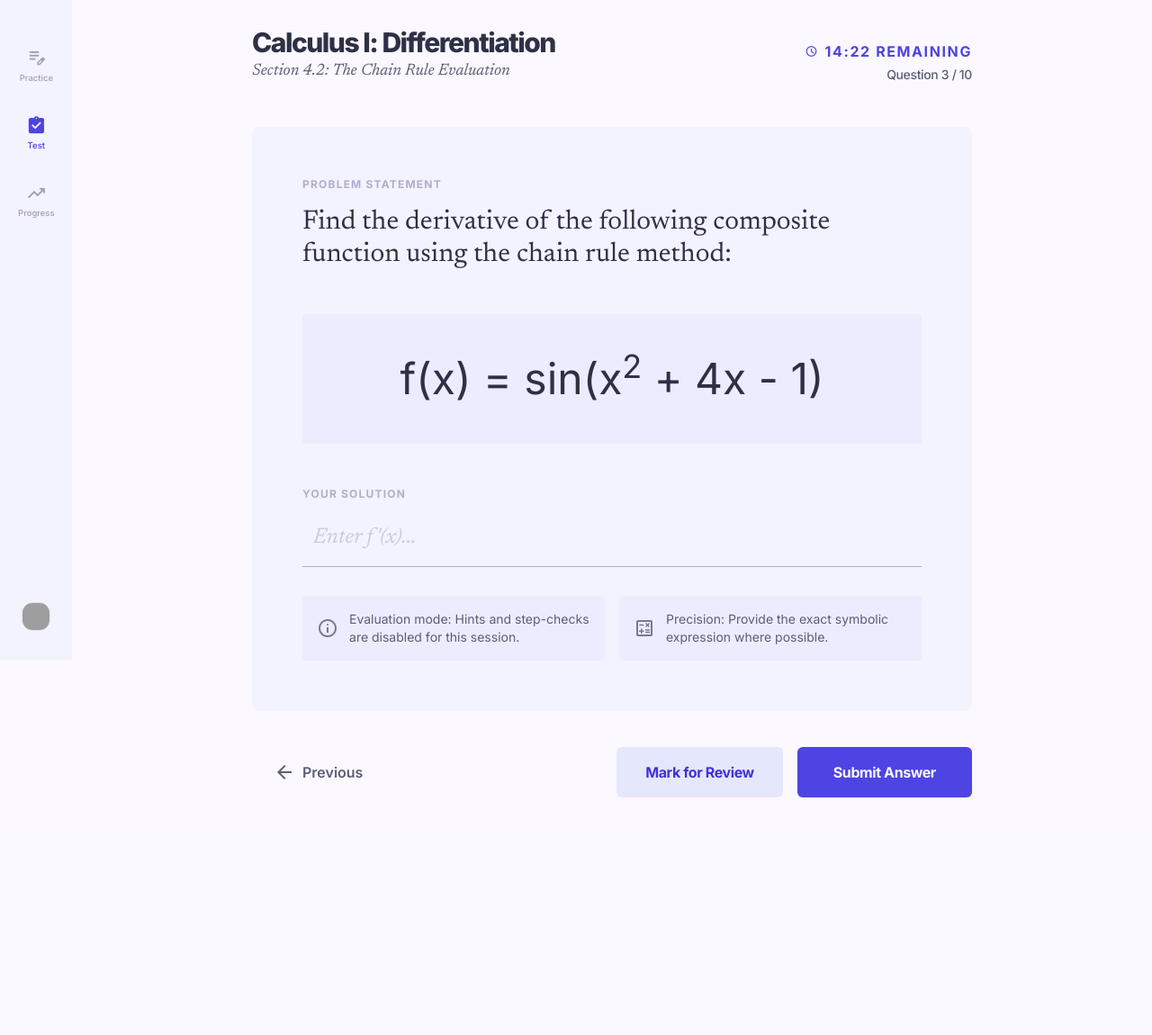
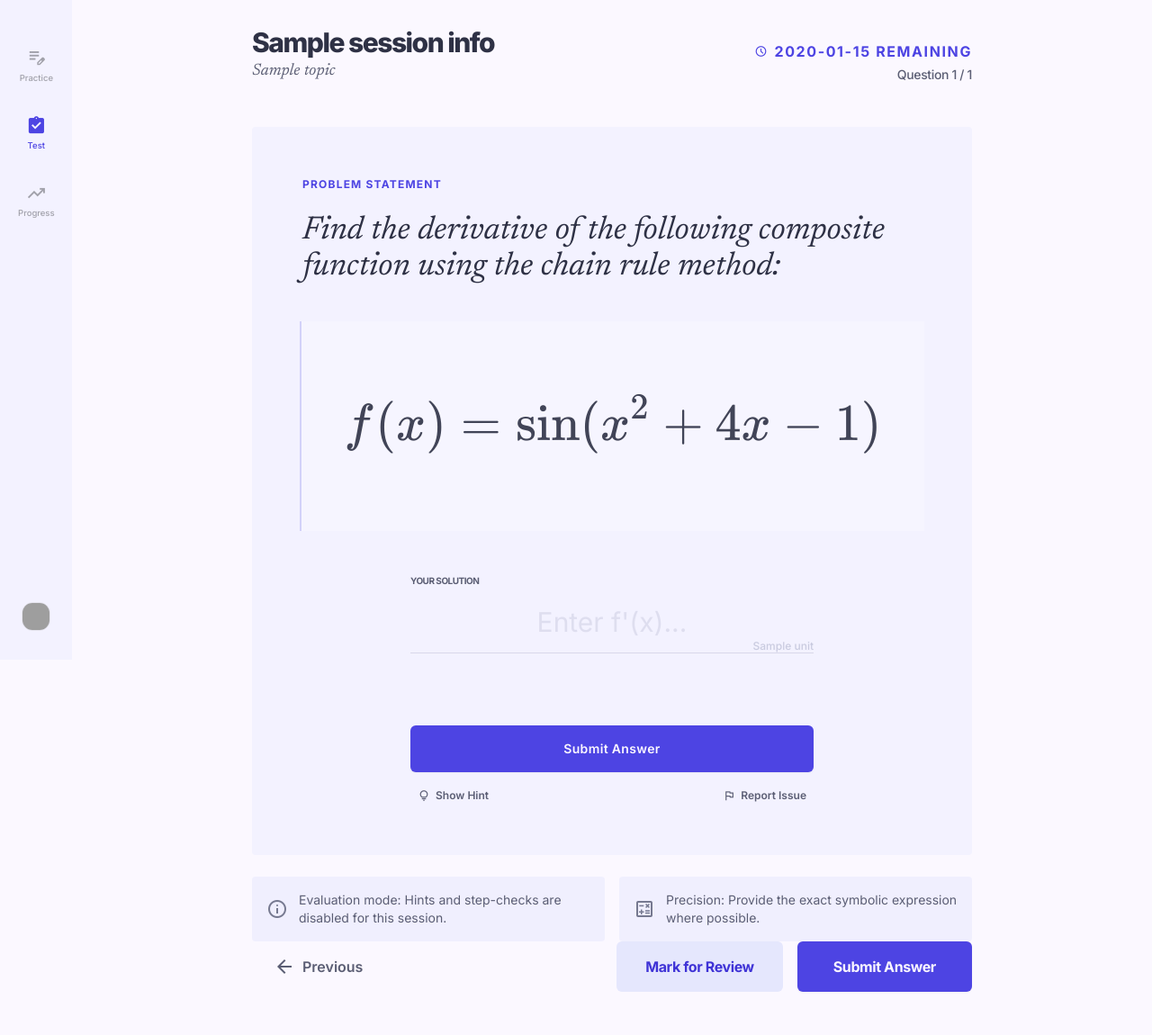
Before and after one commit to tokinohana/flashcard-learning-tool, a Flask app: template templates/pages/exam.html in a window 1280 px wide. Shown: the part 67-1217 px from the top of the page at 90% size. Before the commit the page ends 953 px from the top, so only its background shows below. Run offline with Flask 3, Linux system fonts and the light colour scheme; the template is opened without the code that fills it: most values are stand-ins (such as "Sample title", 1, 10 or a date in 2020); some libraries are stand-ins or nearby versions; grey boxes are pictures that could not be loaded.

Commit message:
add(pages): dynamic rendering & latex implementation

```diff
--- a/app.py
+++ b/app.py
@@ -21,16 +21,72 @@ def save_json(filepath, data):
 
 @app.route('/')
 def dashboard():
-    return render_template('pages/dashboard.html', active_page='dashboard', page_title='Mathematics')
+    stats = [
+        {"label": "Accuracy", "value": "92", "unit": "%"},
+        {"label": "Solved", "value": "1,240", "unit": ""},
+        {"label": "Streak", "value": "5", "unit": "Days"}
+    ]
+    mastery = [
+        {
+            "title": "Algebraic Foundations",
+            "percentage": 85,
+            "description": "Excelling in Quadratic Equations and Polynomial Identities."
+        },
+        {
+            "title": "Calculus & Limits",
+            "percentage": 60,
+            "description": "Focus recommended on Integration by Parts."
+        }
+    ]
+    focus_areas = [
+        {
+            "label": "Critical Deficit",
+            "title": "Implicit Differentiation",
+            "description": "Requires practice on chain rule applications within non-linear functions."
+        },
+        {
+            "label": "Technical Error Path",
+            "title": "Logarithmic Transformation",
+            "description": "Frequent sign errors observed in base-10 conversion steps."
+        }
+    ]
+    return render_template('pages/dashboard.html',
+                           active_page='dashboard',
+                           page_title='Progress & Mastery',
+                           stats=stats,
+                           mastery=mastery,
+                           focus_areas=focus_areas)
 
 @app.route('/practice')
 def practice():
     flashcards = load_json(FLASHCARDS_FILE)
-    return render_template('pages/practice.html', flashcards=flashcards, active_page='practice', page_title='Practice Mode')
+    session_info = {
+        "subject": "Calculus II",
+        "step": 4,
+        "total_steps": 12,
+        "timer": "14:02"
+    }
+    return render_template('pages/practice.html',
+                           flashcards=flashcards,
+                           active_page='practice',
+                           page_title='Practice Mode',
+                           session_info=session_info,
+                           progress_percent=33)
 
 @app.route('/exam')
 def exam():
-    return render_template('pages/exam.html', active_page='exam', page_title='Test Mode')
+    session_info = {
+        "subject": "Calculus I: Differentiation",
+        "topic": "Section 4.2: The Chain Rule Evaluation",
+        "question_num": 3,
+        "total_questions": 10,
+        "timer": "14:22"
+    }
+    return render_template('pages/exam.html',
+                           active_page='exam',
+                           page_title='Test Mode',
+                           session_info=session_info,
+                           progress_percent=30)
 
 @app.route('/feedback')
 def feedback():
--- /dev/null
+++ b/requirements.txt
@@ -0,0 +1,2 @@
+flask
+python-dotenv
--- a/templates/base.html
+++ b/templates/base.html
@@ -7,6 +7,17 @@
     <script src="https://cdn.tailwindcss.com?plugins=forms,container-queries"></script>
     <link href="https://fonts.googleapis.com/css2?family=Inter:wght@400;500;600;700;800&amp;family=Newsreader:ital,opsz,wght@0,6..72,400;0,6..72,500;0,6..72,600;1,6..72,400&amp;display=swap" rel="stylesheet"/>
     <link href="https://fonts.googleapis.com/css2?family=Material+Symbols+Outlined:wght,FILL@100..700,0..1&amp;display=swap" rel="stylesheet"/>
+    <link rel="stylesheet" href="https://cdn.jsdelivr.net/npm/katex@0.16.11/dist/katex.min.css">
+    <script defer src="https://cdn.jsdelivr.net/npm/katex@0.16.11/dist/katex.min.js"></script>
+    <script defer src="https://cdn.jsdelivr.net/npm/katex@0.16.11/dist/contrib/auto-render.min.js" onload="renderMathInElement(document.body, {
+        delimiters: [
+            {left: '$$', right: '$$', display: true},
+            {left: '$', right: '$', display: false},
+            {left: '\\(', right: '\\)', display: false},
+            {left: '\\[', right: '\\]', display: true}
+        ],
+        throwOnError: false
+    });"></script>
     <script id="tailwind-config">
         tailwind.config = {
             darkMode: "class",
--- /dev/null
+++ b/templates/components/focus_area.html
@@ -0,0 +1,5 @@
+<div>
+    <h5 class="ui-font text-xs font-bold uppercase text-primary tracking-widest mb-3">{{ label }}</h5>
+    <p class="text-lg leading-relaxed text-on-surface">{{ title }}</p>
+    <p class="text-sm text-on-surface-variant ui-font mt-2 italic">{{ description }}</p>
+</div>
--- /dev/null
+++ b/templates/components/problem_card.html
@@ -0,0 +1,40 @@
+<section class="bg-surface-container-low p-10 md:p-14 rounded-lg">
+    <div class="mb-12">
+        <h2 class="text-xs font-bold text-primary mb-6 uppercase tracking-widest font-headline">{{ type_label|default('Problem Statement') }}</h2>
+        <div class="math-text text-3xl md:text-4xl leading-relaxed text-on-surface italic">
+            {{ question }}
+        </div>
+        {% if latex %}
+        <div class="mt-10 flex justify-center">
+            <div class="math-text text-5xl font-light text-on-surface/90 py-8 px-12 border-l-2 border-primary/20 bg-surface/40">
+                {{ latex|safe }}
+            </div>
+        </div>
+        {% endif %}
+    </div>
+
+    <!-- Interaction Zone -->
+    <div class="max-w-md mx-auto space-y-8">
+        <div class="relative group">
+            <label class="block text-[10px] font-bold text-on-surface-variant uppercase tracking-tighter mb-1 font-headline" for="{{ input_id|default('math-answer') }}">{{ input_label|default('Answer') }}</label>
+            <input class="w-full bg-transparent border-0 border-b border-outline-variant/40 py-4 text-3xl font-headline font-light focus:ring-0 focus:border-primary transition-all placeholder:text-outline-variant/30 text-center" id="{{ input_id|default('math-answer') }}" placeholder="{{ placeholder|default('0.00') }}" type="text"/>
+            <div id="{{ preview_id|default('math-preview') }}" class="mt-4 text-center text-xl text-primary font-medium min-h-[2rem]"></div>
+            {% if unit %}<div class="absolute right-0 bottom-12 text-xs font-medium text-outline-variant/60 font-headline">{{ unit }}</div>{% endif %}
+        </div>
+        <div class="flex flex-col gap-4">
+            <button id="{{ submit_id|default('submit-btn') }}" class="w-full bg-primary hover:bg-primary-dim text-on-primary py-4 px-6 rounded-md font-headline font-semibold text-sm tracking-wide transition-all shadow-sm active:scale-[0.98]">
+                {{ submit_label|default('Submit Answer') }}
+            </button>
+            <div class="flex justify-between items-center px-2">
+                <button class="text-xs font-semibold text-on-surface-variant hover:text-primary transition-colors flex items-center gap-1.5 group">
+                    <span class="material-symbols-outlined text-sm group-hover:fill-current">lightbulb</span>
+                    Show Hint
+                </button>
+                <button class="text-xs font-semibold text-on-surface-variant hover:text-primary transition-colors flex items-center gap-1.5">
+                    <span class="material-symbols-outlined text-sm">flag</span>
+                    Report Issue
+                </button>
+            </div>
+        </div>
+    </div>
+</section>
--- a/templates/pages/exam.html
+++ b/templates/pages/exam.html
@@ -11,40 +11,33 @@
     <!-- Evaluation Context Bar -->
     <div class="flex justify-between items-end mb-12">
         <div>
-            <h1 class="font-headline text-3xl font-extrabold tracking-tighter text-on-surface">Calculus I: Differentiation</h1>
-            <p class="font-body text-lg text-on-surface-variant italic">Section 4.2: The Chain Rule Evaluation</p>
+            <h1 class="font-headline text-3xl font-extrabold tracking-tighter text-on-surface">{{ session_info.subject }}</h1>
+            <p class="font-body text-lg text-on-surface-variant italic">{{ session_info.topic }}</p>
         </div>
         <div class="text-right">
             <div class="flex items-center gap-2 text-primary font-bold font-headline mb-1">
                 <span class="material-symbols-outlined text-sm">schedule</span>
-                <span class="tracking-widest">14:22 REMAINING</span>
+                <span class="tracking-widest">{{ session_info.timer }} REMAINING</span>
             </div>
             <div class="text-on-surface-variant text-sm font-medium tracking-tight">
-                Question 3 / 10
+                Question {{ session_info.question_num }} / {{ session_info.total_questions }}
             </div>
         </div>
     </div>
 
     <!-- Problem Card -->
-    <section class="bg-surface-container-low p-10 md:p-14 rounded-xl mb-10 transition-all">
-        <div class="mb-12">
-            <span class="text-xs font-bold tracking-widest text-outline-variant uppercase mb-4 block">Problem Statement</span>
-            <div class="font-body text-2xl md:text-3xl leading-relaxed text-on-surface">
-                Find the derivative of the following composite function using the chain rule method:
-            </div>
-        </div>
-        <!-- Large Math Expression -->
-        <div class="flex justify-center py-12 mb-12 bg-surface-container rounded-lg">
-            <div class="math-equation text-4xl md:text-5xl text-on-surface select-none">
-                f(x) = sin(x<sup>2</sup> + 4x - 1)
-            </div>
-        </div>
-        <div class="space-y-8">
-            <div class="relative">
-                <label class="text-xs font-bold tracking-widest text-outline-variant uppercase mb-2 block" for="answer">Your Solution</label>
-                <input class="w-full bg-transparent border-0 border-b border-outline-variant focus:ring-0 focus:border-primary text-2xl font-body py-4 placeholder:opacity-30 placeholder:italic transition-all" id="answer" placeholder="Enter f'(x)..." type="text"/>
-            </div>
-            <div class="grid grid-cols-2 gap-4">
+    {% set question = "Find the derivative of the following composite function using the chain rule method:" %}
+    {% set latex = "$$f(x) = \\sin(x^2 + 4x - 1)$$" %}
+    {% set input_id = "answer" %}
+    {% set preview_id = "exam-preview" %}
+    {% set type_label = "Problem Statement" %}
+    {% set input_label = "Your Solution" %}
+    {% set placeholder = "Enter f'(x)..." %}
+    {% set submit_id = "submit-exam-btn" %}
+
+    {% include 'components/problem_card.html' %}
+
+    <div class="grid grid-cols-1 md:grid-cols-2 gap-4 mt-6">
         <div class="p-4 bg-surface-container-high/50 rounded-lg flex items-center gap-3">
             <span class="material-symbols-outlined text-outline">info</span>
             <span class="text-sm text-on-surface-variant">Evaluation mode: Hints and step-checks are disabled for this session.</span>
@@ -54,8 +47,6 @@
             <span class="text-sm text-on-surface-variant">Precision: Provide the exact symbolic expression where possible.</span>
         </div>
     </div>
-        </div>
-    </section>
 
     <!-- Actions -->
     <div class="flex items-center justify-between">
@@ -74,3 +65,27 @@
     </div>
 </div>
 {% endblock %}
+{% block extra_scripts %}
+<script>
+    const examInput = document.getElementById('answer');
+    const examPreview = document.getElementById('exam-preview');
+
+    examInput.addEventListener('input', function() {
+        const val = this.value;
+        if (val.trim() === "") {
+            examPreview.innerHTML = "";
+            return;
+        }
+
+        examPreview.innerHTML = `$${val}$`;
+        try {
+            renderMathInElement(examPreview, {
+                delimiters: [{left: '$', right: '$', display: false}],
+                throwOnError: false
+            });
+        } catch (e) {
+            console.error("KaTeX error:", e);
+        }
+    });
+</script>
+{% endblock %}
--- a/templates/pages/feedback.html
+++ b/templates/pages/feedback.html
@@ -26,12 +26,12 @@
                 <div class="flex justify-center items-baseline space-x-6">
                     <div class="flex flex-col items-center">
                         <span class="ui-font text-[10px] uppercase tracking-widest text-on-surface-variant font-semibold">Your Answer</span>
-                        <span class="text-4xl font-medium {% if status == 'correct' %}text-on-surface{% else %}text-error{% endif %}">{{ user_answer|default('28') }}</span>
+                        <span class="text-4xl font-medium {% if status == 'correct' %}text-on-surface{% else %}text-error{% endif %}">${{ user_answer|default('28') }}$</span>
                     </div>
                     <div class="w-[1px] h-10 bg-outline-variant/30 self-end mb-1"></div>
                     <div class="flex flex-col items-center">
                         <span class="ui-font text-[10px] uppercase tracking-widest text-primary font-semibold">Correct Answer</span>
-                        <span class="text-4xl font-medium text-primary">{{ correct_answer|default('28') }}</span>
+                        <span class="text-4xl font-medium text-primary">${{ correct_answer|default('28') }}$</span>
                     </div>
                 </div>
             </div>
@@ -54,7 +54,7 @@
                     <div class="space-y-3">
                         <h3 class="ui-font font-bold text-sm uppercase tracking-wider text-on-surface">Identify the Antiderivative</h3>
                         <p class="text-xl leading-relaxed text-on-surface">
-                            For the function <span class="font-medium italic">f(x) = 3x² + 2</span>, the antiderivative <span class="font-medium italic">F(x)</span> is calculated term-by-term as <span class="font-medium italic">x³ + 2x + C</span>.
+                            For the function $f(x) = 3x^2 + 2$, the antiderivative $F(x)$ is calculated term-by-term as $x^3 + 2x + C$.
                         </p>
                     </div>
                 </div>
```
Also changed, not shown: data/flashcards.json (+5 -5 lines), data/mistakes.json (added, +9 -0 lines), templates/components/mastery_item.html (added, +10 -0 lines), templates/components/stats_card.html (added, +7 -0 lines), templates/pages/dashboard.html (+15 -52 lines), templates/pages/practice.html (+29 -42 lines). Lines whose indentation alone changed are shown as unchanged.
